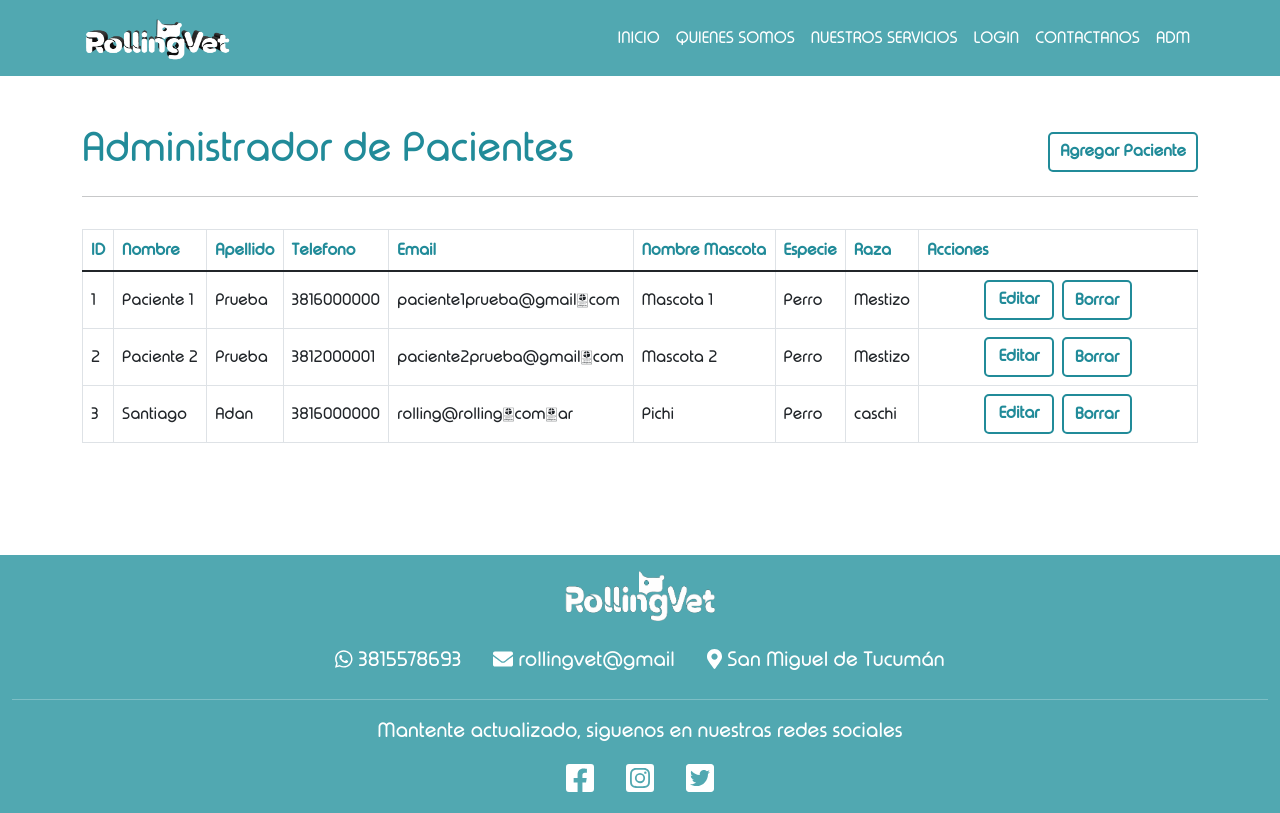
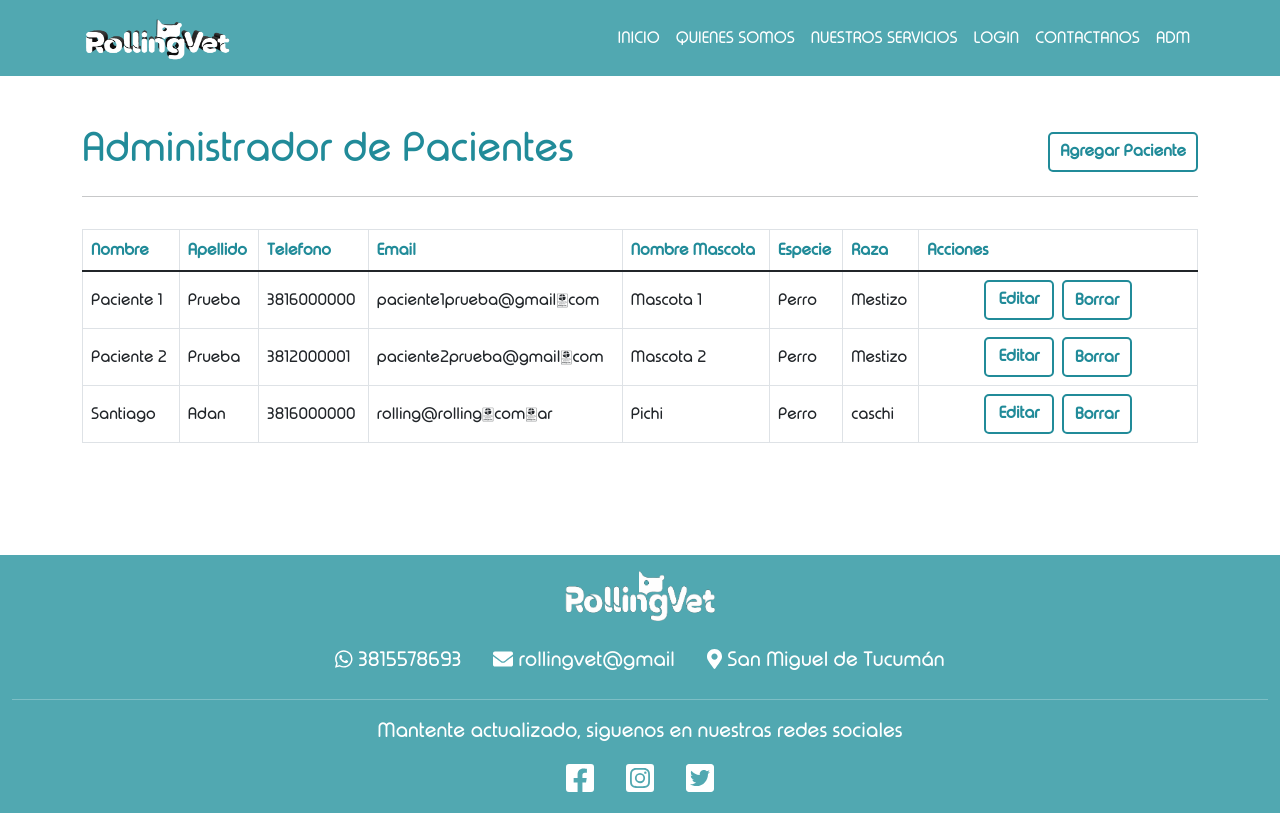
Before and after one commit to alanchibilisco/RollingVetProjectFE, a React (Create React App) app: page /Adm/pacientes in a window 1280 px wide. Built offline with nearby package versions, Linux system fonts and the light colour scheme; data requests are answered from the project's data file.

Commit message:
se quito el id de la tabla de pacientes

```diff
--- a/src/components/cruds/AdmPacientes.jsx
+++ b/src/components/cruds/AdmPacientes.jsx
@@ -28,7 +28,6 @@ const AdmPacientes = ({pacientes, URLPacientes, getApiPacientes}) => {
           <Table bordered hover responsive className="align-middle mt-3">
             <thead className="font-celeste-crud">
               <tr>
-                <th>ID</th>
                 <th>Nombre</th>
                 <th>Apellido</th>
                 <th>Telefono</th>
--- a/src/components/cruds/Paciente.jsx
+++ b/src/components/cruds/Paciente.jsx
@@ -31,7 +31,6 @@ const Paciente = ({paciente, URLPacientes, getApiPacientes}) => {
     }
     return (
             <tr>
-                <td>{paciente.id}</td>
                 <td>{paciente.nombreDueño}</td>
                 <td>{paciente.apellidoDueño}</td>
                 <td>{paciente.telefono}</td>
```
